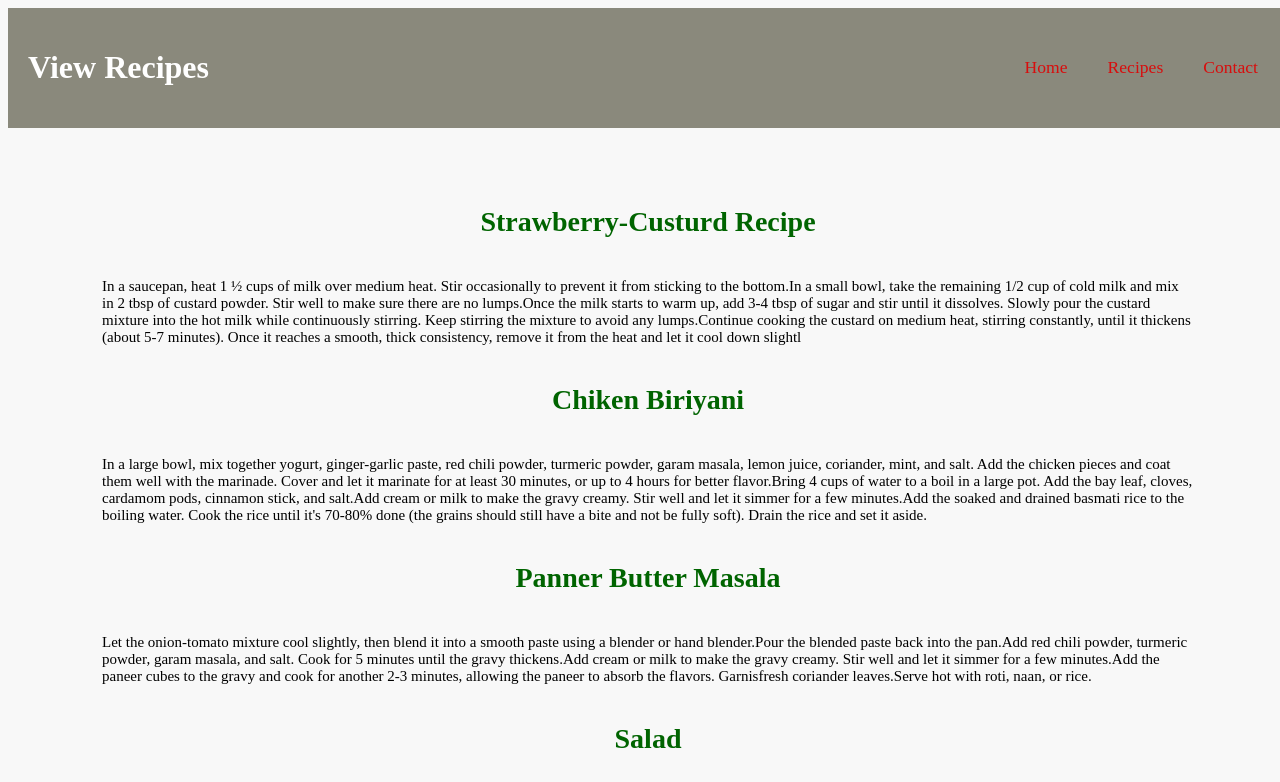
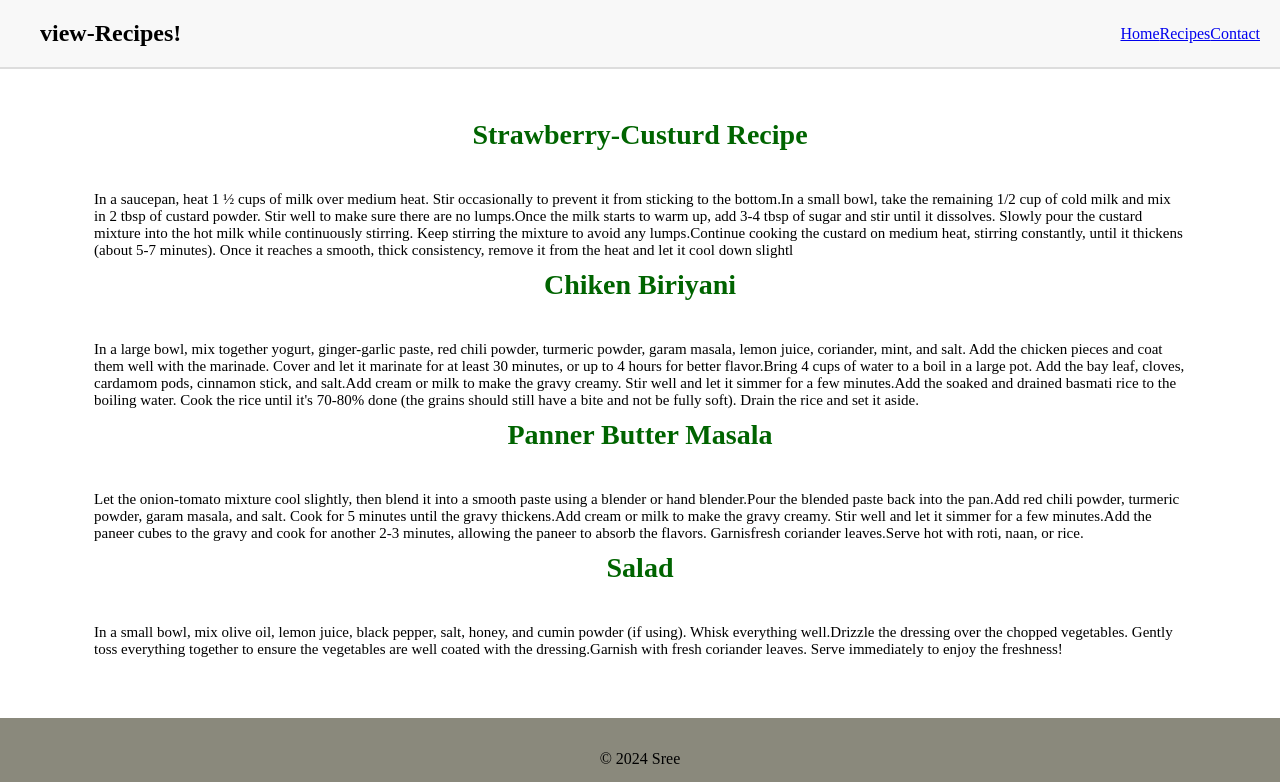
Before and after one commit to potnurusrilatha/assignment-1, a plain HTML site: page view-recipes.html in a window 1280 px wide. Shown: the top 782 px of the page. Drawn offline with Linux system fonts and the light colour scheme.

Commit message:
added changes

```diff
--- a/styles/contactstyle.css
+++ b/styles/contactstyle.css
@@ -1,59 +1,50 @@
 /* General Styling */
 * {
+    margin: 0;
+    padding: 0;
     box-sizing: border-box;
 }
 
-html {
-    height: 100vh;
+/* Styling the header */
+header.container {
+    background-color: #f8f8f8;
+    padding: 20px;
+    border-bottom: 2px solid #ddd;
 }
 
-body {
-    background-color: #f8f8f8;
-    width:100%;
-    min-height: 100vh;
-}
-
-/* Header Styling */
-.header {
-    background-color: #8A897C;
-    padding: 32px;
-    text-align: center;
-}
-
-.container {
-    background-color: #8A897C;
-    color: white;
-    padding: 20px;
-    text-align: center;
+/* Navbar styling */
+.navbar {
     display: flex;
     justify-content: space-between;
     align-items: center;
-    flex-wrap: wrap;
 }
 
-.container h1 {
-    font-size: 2rem;
+/* Title styling */
+h1 {
+    font-size: 24px;
+    margin-left: 20px;
 }
 
-.container:hover {
-    color: tomato;
+/* Navigation styling */
+nav ul {
+    list-style: none;
+    display: flex;
 }
 
-nav {
-    display: flex;
-    gap: 20px;
+nav ul li {
+    margin-left: 20px;
 }
 
-nav a {
+nav ul li a {
     text-decoration: none;
-    color: rgb(216, 13, 13);
-    font-size: 1.1rem;
-    padding: 10px;
+    color: #333;
+    font-size: 18px;
+    padding: 5px 10px;
     transition: color 0.3s ease;
 }
 
-nav a:hover {
-    color: aqua;
+nav ul li a:hover {
+    color: #007BFF;
 }
 
 /* Main Content Styling */
@@ -160,6 +151,15 @@ nav a:hover {
 
 /* For screens smaller than 768px (Tablets and smaller) */
 @media screen and(max-width: 768px) {
+    .header, footer {
+        padding: 20px;
+    }
+
+    .logo {
+        margin-top: 10px;
+        width: 80px;
+    }
+
     .contact-container {
         width: 100%;
         padding: 15px;
--- a/styles/homestyle.css
+++ b/styles/homestyle.css
@@ -1,59 +1,50 @@
 /* General Styling */
 * {
+    margin: 0;
+    padding: 0;
     box-sizing: border-box;
 }
 
-html {
-    height: 100vh;
+/* Styling the header */
+header.container {
+    background-color: #f8f8f8;
+    padding: 20px;
+    border-bottom: 2px solid #ddd;
 }
 
-body {
-    background-color: #f8f8f8;
-    width:100%;
-    min-height: 100vh;
-}
-
-.headerfooter {
-    background-color: #8A897C;
-    padding: 32px;
-    text-align: center;
-}
-
-/* Header Styling */
-.container {
-    background-color: #8A897C;
-    color: white;
-    padding: 20px;
-    text-align: center;
+/* Navbar styling */
+.navbar {
     display: flex;
     justify-content: space-between;
     align-items: center;
-    flex-wrap: wrap;
 }
 
-.container h1 {
-    font-size: 2rem;
+/* Title styling */
+h1 {
+    font-size: 24px;
+    margin-left: 20px;
 }
 
-.container:hover {
-    color: tomato;
+/* Navigation styling */
+nav ul {
+    list-style: none;
+    display: flex;
 }
 
-nav {
-    display: flex;
-    gap: 20px;
+nav ul li {
+    margin-left: 20px;
 }
 
-nav a {
+nav ul li a {
     text-decoration: none;
-    color: rgb(216, 13, 13);
-    font-size: 1.1rem;
-    padding: 10px;
+    color: #333;
+    font-size: 18px;
+    padding: 5px 10px;
     transition: color 0.3s ease;
 }
 
-nav a:hover {
-    color: aqua;
+nav ul li a:hover {
+    color: #007BFF;
 }
 
 /* Main Content Styling */
@@ -127,10 +118,19 @@ nav a:hover {
         align-items: center;
     }
 
+    nav {
+        margin-top: 10px;
+    }
+
     nav a {
         margin-left: 0;
         font-size: 18px;
         margin-bottom: 10px;
+    }
+
+    .logo {
+        margin-top: 10px;
+        width: 80px;
     }
 
     .main {
--- a/styles/recipestyles.css
+++ b/styles/recipestyles.css
@@ -1,60 +1,50 @@
 /* General Styling */
 * {
+    margin: 0;
+    padding: 0;
     box-sizing: border-box;
 }
 
-html {
-    height: 100vh;
+/* Styling the header */
+header.container {
+    background-color: #f8f8f8;
+    padding: 20px;
+    border-bottom: 2px solid #ddd;
 }
 
-body {
-    background-color: #f8f8f8;
-    width:100%;
-    min-height: 100vh;
-
-}
-
-/* Header Styling */
-.header {
-    background-color: #8A897C;
-    padding: 32px;
-    text-align: center;
-}
-
-.container {
-    background-color: #8A897C;
-    color: white;
-    padding: 20px;
-    text-align: center;
+/* Navbar styling */
+.navbar {
     display: flex;
     justify-content: space-between;
     align-items: center;
-    flex-wrap: wrap;
 }
 
-.container h1 {
-    font-size: 2rem;
+/* Title styling */
+h1 {
+    font-size: 24px;
+    margin-left: 20px;
 }
 
-.container:hover {
-    color: tomato;
+/* Navigation styling */
+nav ul {
+    list-style: none;
+    display: flex;
 }
 
-nav {
-    display: flex;
-    gap: 20px;
+nav ul li {
+    margin-left: 20px;
 }
 
-nav a {
+nav ul li a {
     text-decoration: none;
-    color: rgb(216, 13, 13);
-    font-size: 1.1rem;
-    padding: 10px;
+    color: #333;
+    font-size: 18px;
+    padding: 5px 10px;
     transition: color 0.3s ease;
 }
 
-nav a:hover {
-    color: aqua;
+nav ul li a:hover {
+    color: #007BFF;
 }
 
 /* Main Content Styling */
@@ -122,6 +112,11 @@ nav a:hover {
         font-size: 18px;
     }
 
+    .logo {
+        margin-top: 10px;
+        width: 80px;
+    }
+
     .recipe-section {
         grid-template-columns: repeat(auto-fit, minmax(200px, 1fr));
     }
--- a/styles/view-recipes.css
+++ b/styles/view-recipes.css
@@ -1,60 +1,50 @@
 /* General Styling */
 * {
+    margin: 0;
+    padding: 0;
     box-sizing: border-box;
 }
 
-html {
-    height: 100vh;
+/* Styling the header */
+header.container {
+    background-color: #f8f8f8;
+    padding: 20px;
+    border-bottom: 2px solid #ddd;
 }
 
-body {
-    background-color: #f8f8f8;
-    width:100%;
-    min-height: 100vh;
-
-}
-
-/* Header Styling */
-.header {
-    background-color: #8A897C;
-    padding: 32px;
-    text-align: center;
-}
-
-.container {
-    background-color: #8A897C;
-    color: white;
-    padding: 20px;
-    text-align: center;
+/* Navbar styling */
+.navbar {
     display: flex;
     justify-content: space-between;
     align-items: center;
-    flex-wrap: wrap;
 }
 
-.container h1 {
-    font-size: 2rem;
+/* Title styling */
+h1 {
+    font-size: 24px;
+    margin-left: 20px;
 }
 
-.container:hover {
-    color: tomato;
+/* Navigation styling */
+nav ul {
+    list-style: none;
+    display: flex;
 }
 
-nav {
-    display: flex;
-    gap: 20px;
+nav ul li {
+    margin-left: 20px;
 }
 
-nav a {
+nav ul li a {
     text-decoration: none;
-    color: rgb(216, 13, 13);
-    font-size: 1.1rem;
-    padding: 10px;
+    color: #333;
+    font-size: 18px;
+    padding: 5px 10px;
     transition: color 0.3s ease;
 }
 
-nav a:hover {
-    color: aqua;
+nav ul li a:hover {
+    color: #007BFF;
 }
 
 /* Main Content Styling */
@@ -99,6 +89,11 @@ nav a:hover {
         font-size: 18px;
     }
 
+    .logo {
+        margin-top: 10px;
+        width: 80px;
+    }
+
     .main-content h3 {
         font-size: 24px;
     }
--- a/view-recipes.html
+++ b/view-recipes.html
@@ -8,12 +8,16 @@
 </head>
 <body>
     <header class="container">
-        <h1>View Recipes</h1>
-        <nav>
-            <a href="../Recipe-Website/index.html">Home</a>
-            <a href="../Recipe-Website/recipes.html">Recipes</a>
-            <a href="../Recipe-Website/contact.html">Contact</a>
-        </nav>
+        <div class="navbar">
+            <h1> view-Recipes!</h1>
+            <nav>
+                <ul>
+                    <a href="../Recipe-Website/index.html">Home</a>
+                    <a href="../Recipe-Website/recipes.html">Recipes</a>
+                    <a href="../Recipe-Website/contact.html">Contact</a>
+                </ul>
+            </nav>
+        </div>
     </header>
     <section class="main-content">
         <div>
```
Also changed, not shown: contact.html (+5 -1 lines), index.html (+4 -1 lines), recipes.html (+4 -0 lines), Images/logo.png (added), Images/my logo.png (added).
